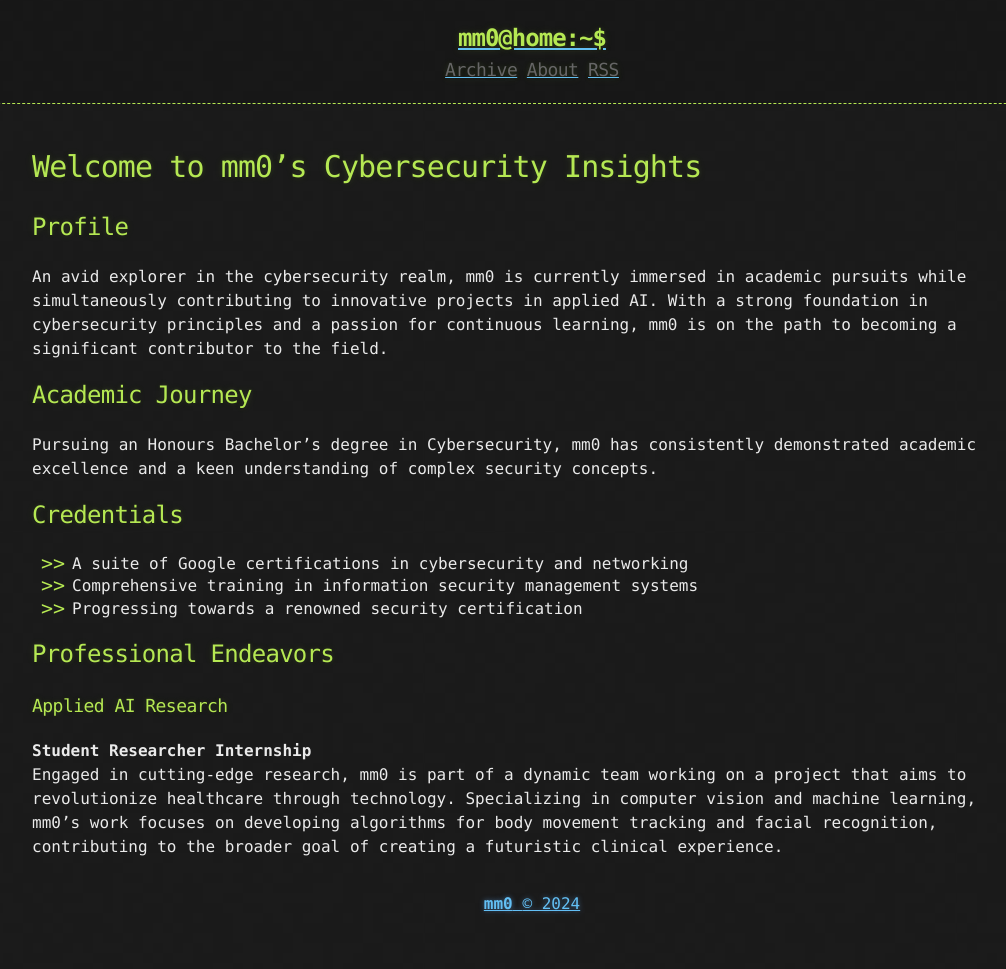
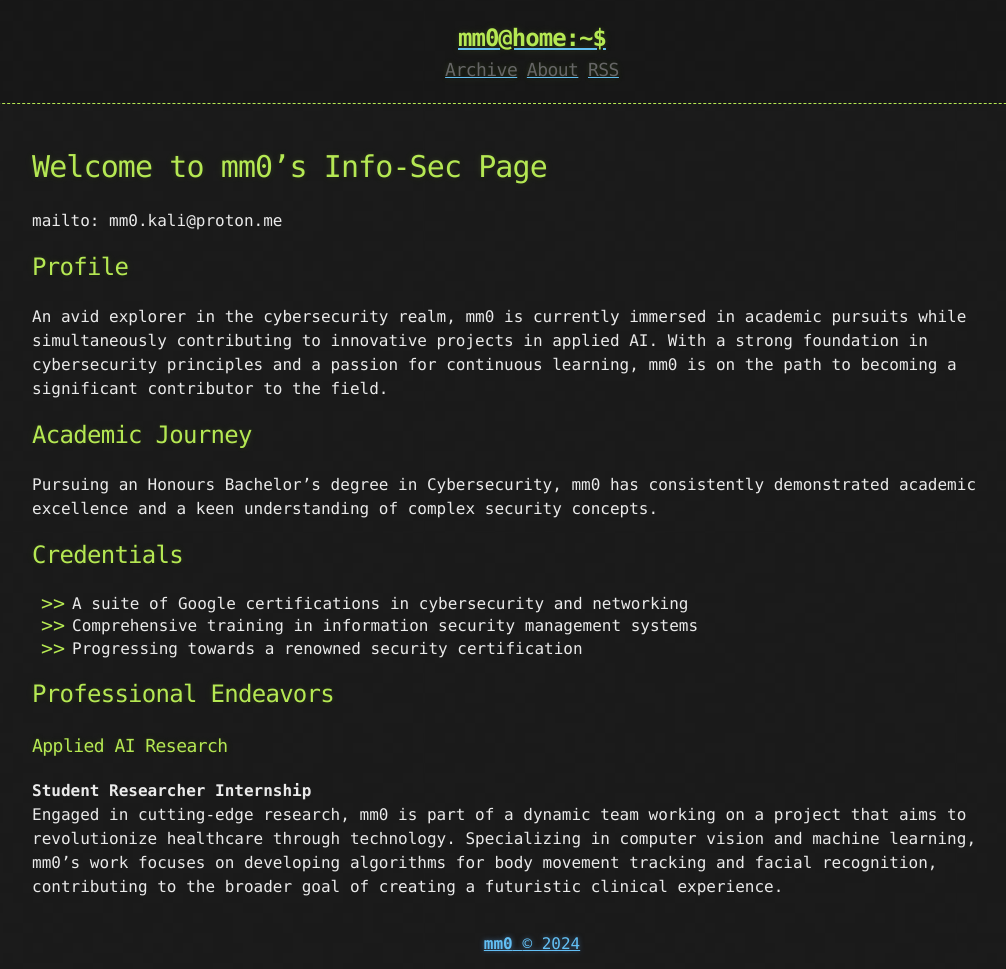
Before and after one commit to Mmo-kali/mmo-kali.github.io, a Jekyll site: the page built from about.md, in a window 1280 px wide. Shown: the whole page, without its empty margins (108-1114 px from the left). Built offline with Jekyll 4.4.1, drawn with Linux system fonts in a browser that asks for light colours; before the commit the page ends 929 px from its top, so only the background shows below that.

Commit message:
Update about.md

```diff
--- a/about.md
+++ b/about.md
@@ -3,9 +3,12 @@ layout: page
 title: About
 ---
 
-# Welcome to mm0's Cybersecurity Insights
 
+# Welcome to mm0's Info-Sec Page
+mailto: mm0.kali@proton.me
 ## Profile
+
+
 
 An avid explorer in the cybersecurity realm, mm0 is currently immersed in academic pursuits while simultaneously contributing to innovative projects in applied AI. With a strong foundation in cybersecurity principles and a passion for continuous learning, mm0 is on the path to becoming a significant contributor to the field.
 
```
